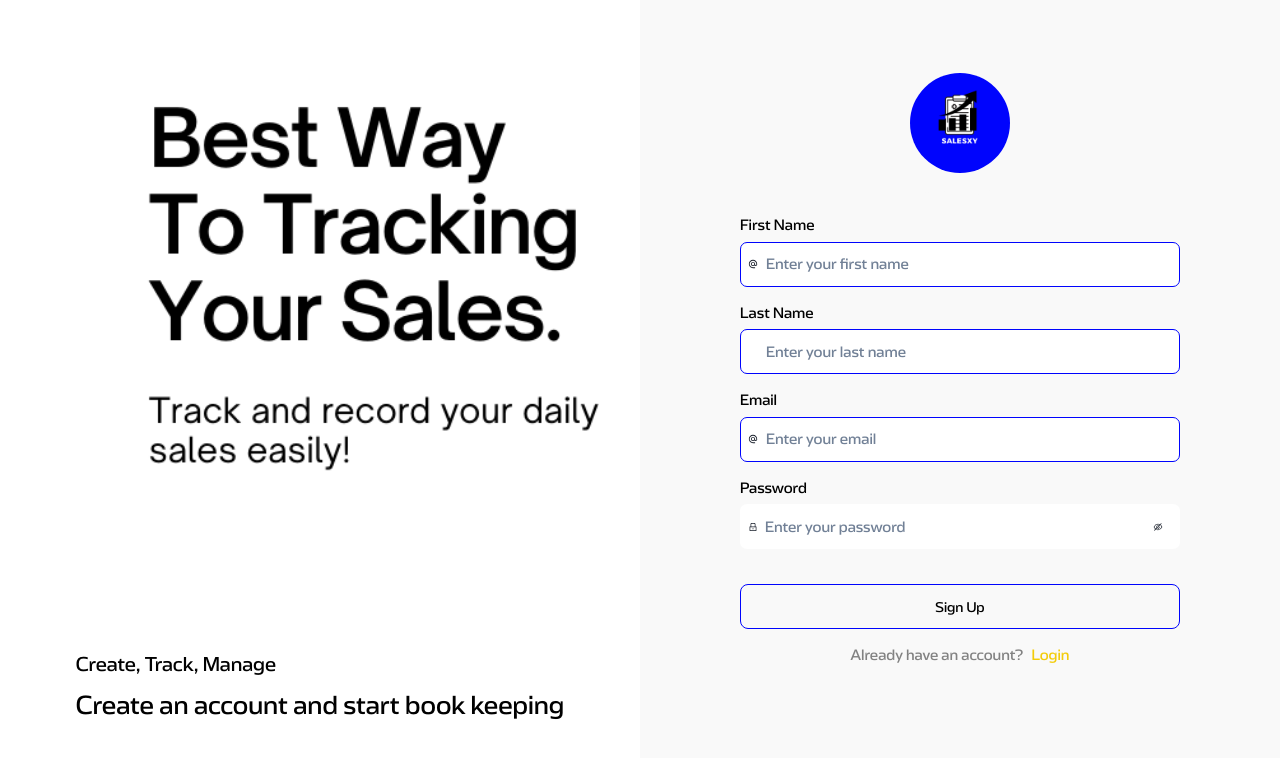
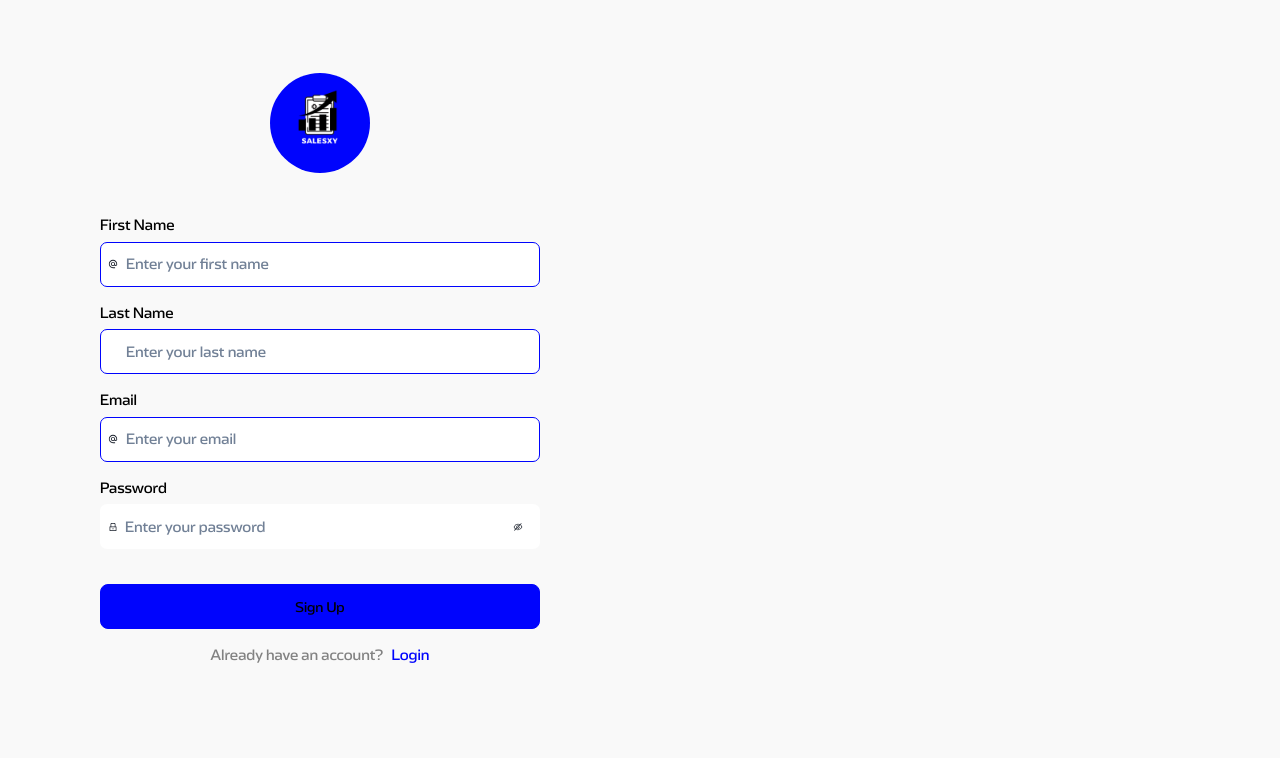
Before and after one commit to ichere/salesManagementFE, a React (Vite) app: page /signUp in a window 1280 px wide. Shown: the top 758 px of the page. Built offline with nearby package versions, Linux system fonts and the light colour scheme.

Commit message:
fixed pages

```diff
--- a/src/components/ForgotPasswordLink.tsx
+++ b/src/components/ForgotPasswordLink.tsx
@@ -13,7 +13,7 @@ const ForgotPasswordLink = (): JSX.Element => {
             cursor={'pointer'}
             fontSize={'1.5rem'}
         >
-            <Link to={UNAUTHENTICATED_ROUTES.resetPassword}>
+            <Link to={UNAUTHENTICATED_ROUTES.forgotPassword}>
                 Forgot Password?
             </Link>
         </Flex>
--- a/src/components/ResponsiveAuthWrapper.tsx
+++ b/src/components/ResponsiveAuthWrapper.tsx
@@ -17,7 +17,7 @@ export const ResponsiveAuthWrapper = ({children, heading, subHeading}: ReactChil
         <Box
             width={['100%', '100%', '50%']}
             h={['30rem', '30rem', '100vh']}
-            display={['block']}
+            display={['block', 'none', 'none']}
         >
             <BackgroundImage heading={heading} subHeading={subHeading} />
         </Box>
--- a/src/index.css
+++ b/src/index.css
@@ -13,7 +13,7 @@
 }
 
 .page-link {
-  color: #f3cc09;
+  color: #0004FD;
   margin-left: 5px;
   font-weight: bold;
 }
@@ -25,7 +25,7 @@ a:visited {
 }
 a:hover,
 a:focus {
-  color: #f3cc09;
+  color: #0004FD;
 }
 
 body {
--- a/src/navigation/routes.ts
+++ b/src/navigation/routes.ts
@@ -1,5 +1,5 @@
 export const UNAUTHENTICATED_ROUTES = {
     login: '/login',
     signUp: '/signUp',
-    resetPassword: '/resetPassword',
+    forgotPassword: '/forgotPassword',
 };
--- a/src/pages/ForgotPasswordPage.tsx
+++ b/src/pages/ForgotPasswordPage.tsx
@@ -62,7 +62,7 @@ export const ForgotPasswordPage = () => {
                 <Box position='relative' mt='3.5rem'>
                     <LargeBtn
                         text={'Send Link'}
-                        bg={'primary'}
+                        bg={COLOURS.blue}
                         color={COLOURS.black}
                         h={['4rem', '4rem', '4.5rem']}
                         handleSubmit={handleSubmit}
--- a/src/pages/LoginPage.tsx
+++ b/src/pages/LoginPage.tsx
@@ -102,7 +102,7 @@ export const LoginPage = () => {
             <Box position='relative' mt='3.5rem'>
                 <LargeBtn
                     text={'Log in'}
-                    bg={'primary'}
+                    bg={COLOURS.blue}
                     color={COLOURS.black}
                     h={['4rem', '4rem', '4.5rem']}
                     handleSubmit={handleSubmit}
--- a/src/pages/ResetSuccessPage.tsx
+++ b/src/pages/ResetSuccessPage.tsx
@@ -14,7 +14,7 @@ export const ResetSuccessPage = () => {
         setLoading(false);
     };
   return (
-    <ResponsiveAuthWrapper heading={'Create, Track, Manage'} subHeading={'Password changed sucessfully!'}>
+    <ResponsiveAuthWrapper heading={'Sell, Record, Manage'} subHeading={'Password changed sucessfully!'}>
       <Box width={'100%'}>
         <AuthHeader heading="Forgot Password" />
         <Flex
--- a/src/pages/SignUpPage.tsx
+++ b/src/pages/SignUpPage.tsx
@@ -43,7 +43,7 @@ export const SignUpPage = () => {
   };
   return (
     <ResponsiveAuthWrapper
-      heading='Create, Track, Manage'
+      heading='Sell, Record, Manage'
       subHeading='Create an account and start book keeping'
     >
       <Box width={'100%'} height={'100%'} pb='6rem'>
@@ -144,34 +144,10 @@ export const SignUpPage = () => {
               </Text>
             )}
           </Box>
-          {/* <Box mt='1.5rem'>
-              <CustomInputGroup
-                  placeholder={'Confirm password'}
-                  type={'password'}
-                  label={'Confirm Password'}
-                  name='confirm_password'
-                  borderColor={'primary'}
-                  icon={<AiOutlineLock />}
-                  handleChange={handleChange}
-                  onBlur={() => handleBlur('password')}
-                  value={formValues.confirm_password}
-                  isInvalid={
-                      formErrors.confirm_password
-                          ? touchedFields.includes('password')
-                          : undefined
-                  }
-              />
-              {formErrors.confirm_password &&
-                  touchedFields.includes('password') && (
-                      <Text color={COLORS.red} fontSize='1.4rem'>
-                          {formErrors.confirm_password}
-                      </Text>
-                  )}
-          </Box> */}
           <Box position='relative' mt='3.5rem'>
               <LargeBtn
                   text={'Sign Up'}
-                  bg={'primary'}
+                  bg={COLOURS.blue}
                   color={COLOURS.black}
                   h={['4rem', '4rem', '4.5rem']}
                   handleSubmit={handleSubmit}
```
